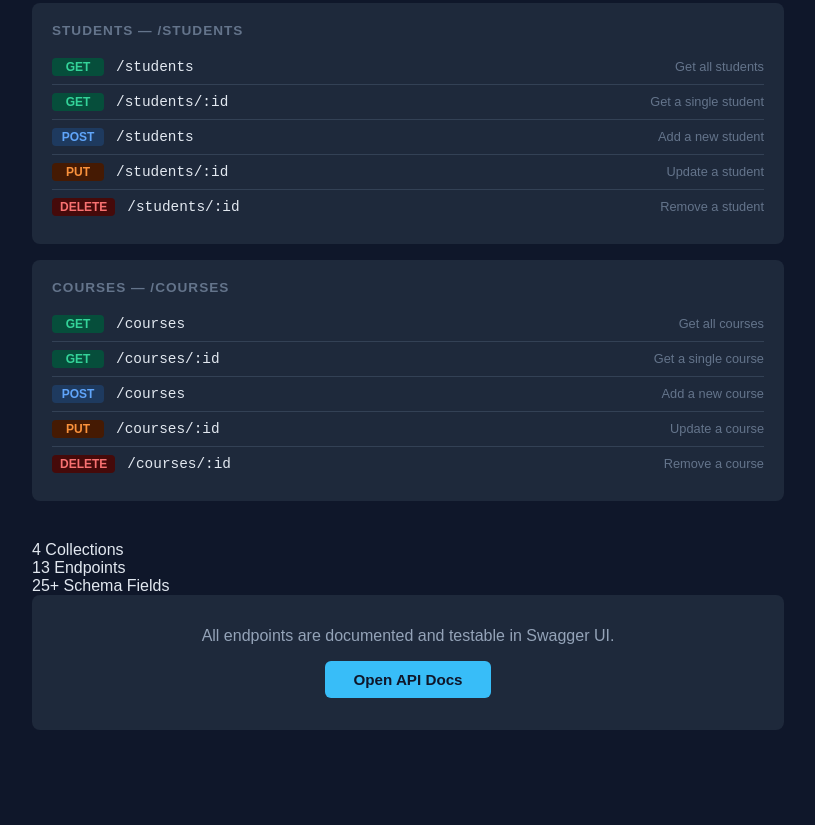
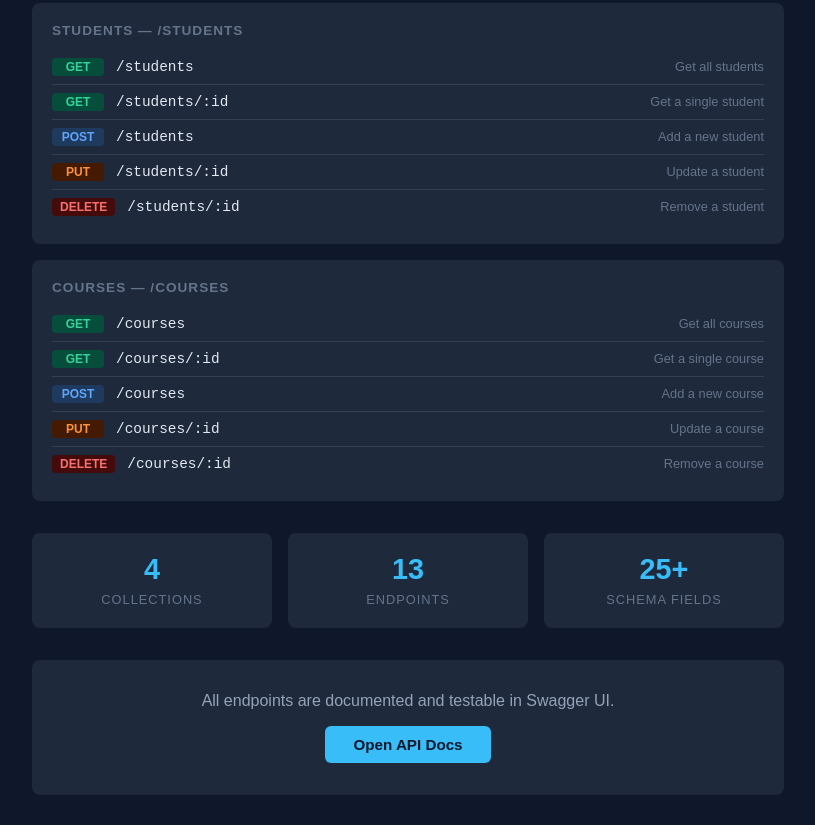
Before and after one commit to Sanctagee/wk03_project, a website: page public/index.html in a window 1280 px wide. Shown: the part 573-1398 px from the top of the page, without its empty margins (232-1047 px from the left). Before the commit the page ends 1363 px from the top, so only its background shows below. Drawn offline with Linux system fonts and the light colour scheme.

Commit message:
add styles for stats bar section

```diff
--- a/public/styles/style.css
+++ b/public/styles/style.css
@@ -68,7 +68,7 @@ h2 span {
 .endpoints {
   display: grid;
   gap: 16px;
-    margin-bottom: 40px;
+  margin-bottom: 32px;
 }
 
 .endpoint-group {
@@ -115,6 +115,35 @@ h2 span {
 .path { color: #e2e8f0; font-family: monospace; }
 .desc { color: #64748b; font-size: 0.8rem; margin-left: auto; }
 
+.stats {
+  display: flex;
+  gap: 16px;
+  margin-bottom: 32px;
+}
+
+.stat {
+  flex: 1;
+  background: #1e293b;
+  border-radius: 8px;
+  padding: 20px;
+  text-align: center;
+}
+
+.stat-number {
+  display: block;
+  font-size: 1.8rem;
+  font-weight: bold;
+  color: #38bdf8;
+  margin-bottom: 4px;
+}
+
+.stat-label {
+  font-size: 0.8rem;
+  color: #64748b;
+  text-transform: uppercase;
+  letter-spacing: 1px;
+}
+
 .cta {
   text-align: center;
   padding: 32px;
```
Lines whose indentation alone changed are shown as unchanged.
